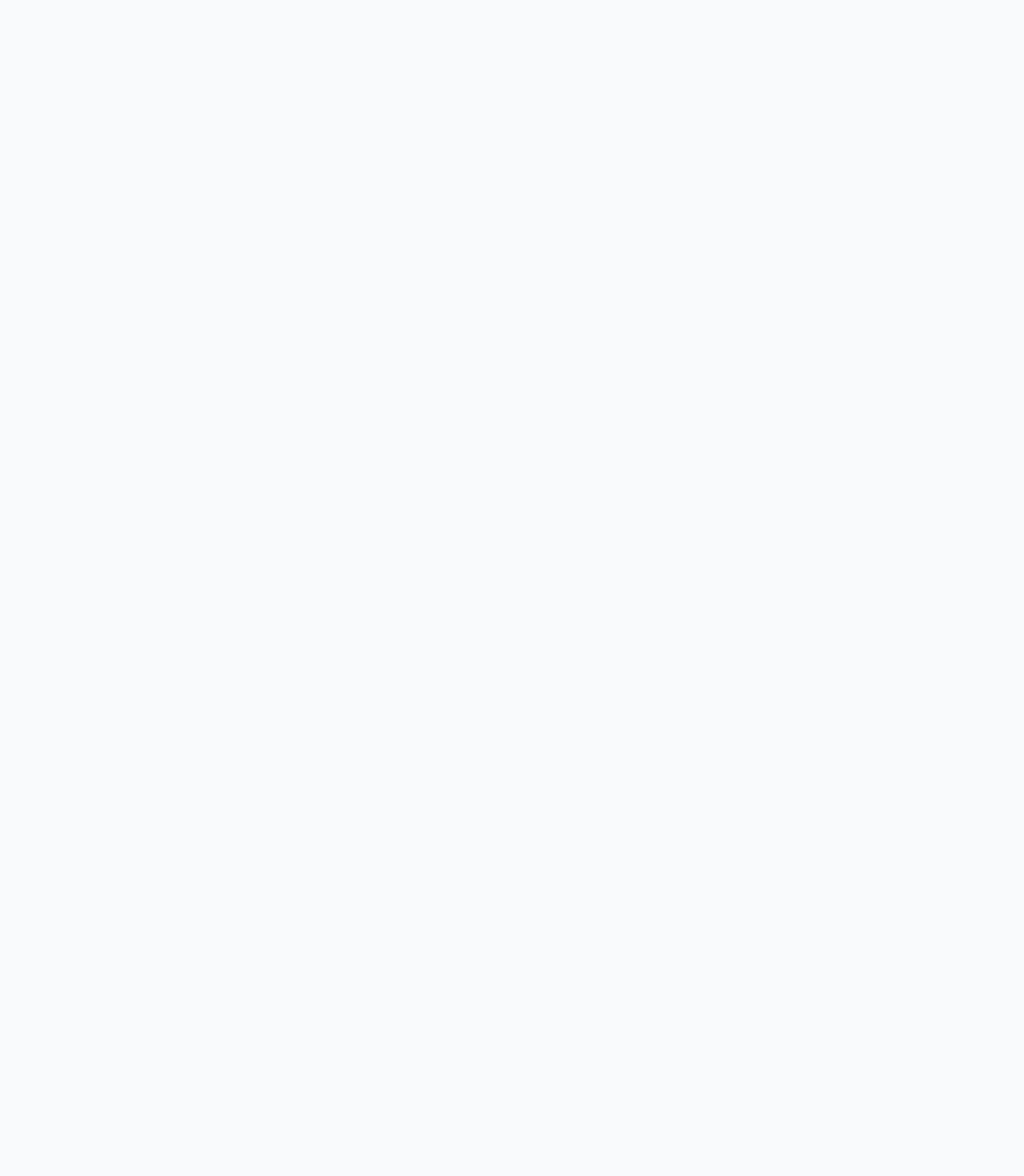
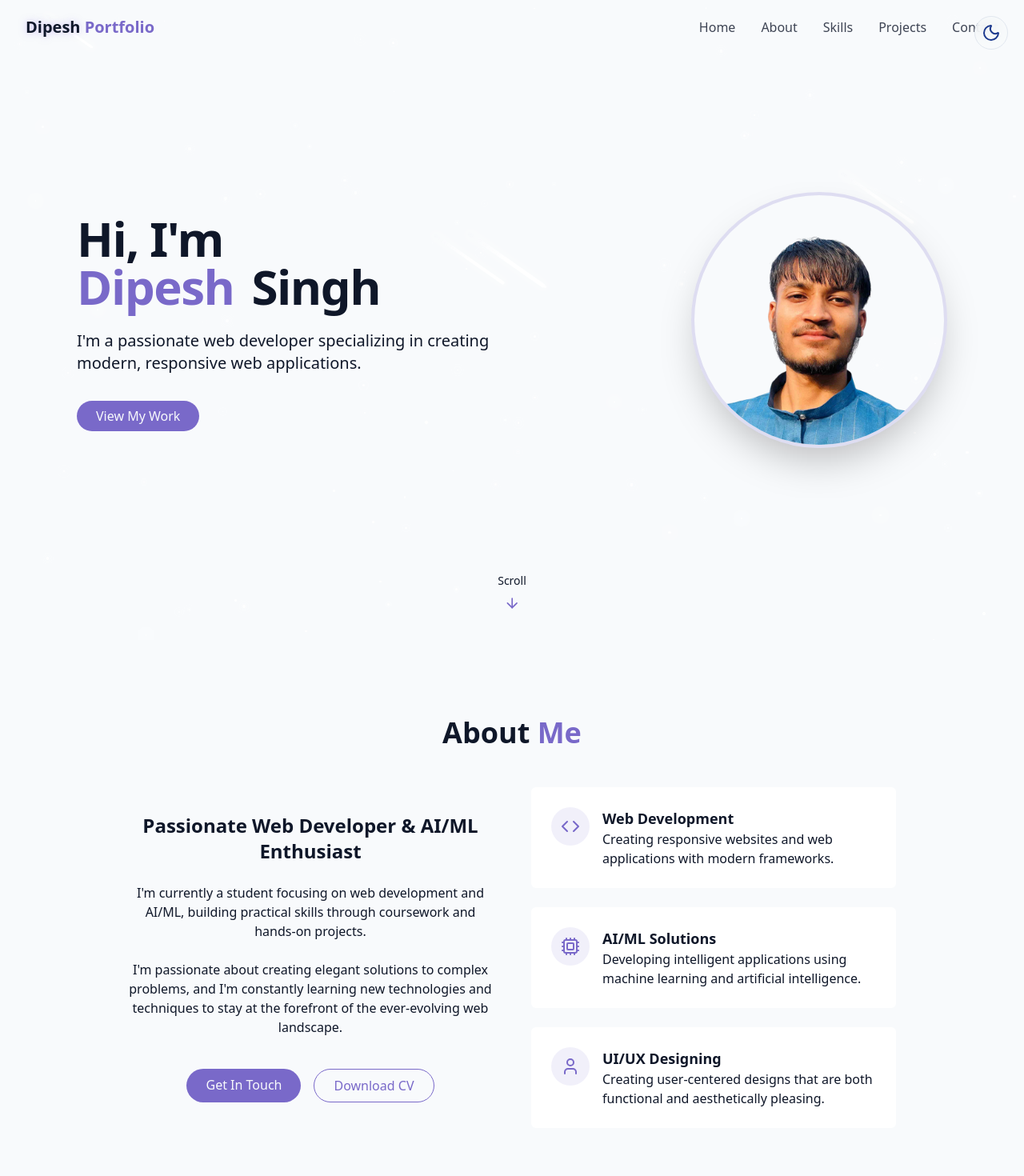
Before and after one commit to Dipu9813/dipesh-portfolio, a React (Vite) app: page / in a window 1280 px wide. Shown: the top 1470 px of the page at 80% size. Before the commit the page ends 800 px from the top, so only its background shows below. Built offline with nearby package versions, Linux system fonts and the light colour scheme.

Commit message:
done and dusted

```diff
--- a/src/App.jsx
+++ b/src/App.jsx
@@ -8,7 +8,7 @@ function App() {
   return (
     <>
     <Toaster />
-     <BrowserRouter basename="/dipesh-portfolio">
+     <BrowserRouter basename="/">
      <Routes>
       <Route index element={<Home />} />
       <Route path="*" element={<NotFound />} />
--- a/src/components/AboutSection.jsx
+++ b/src/components/AboutSection.jsx
@@ -14,9 +14,8 @@ export const AboutSection = () => {
           </h3>
 
           <p className="text-muted-foreground">
-            With over 5 years of experience in web development, I specialize
-            in creating responsive, accessible, and performant web
-            applications using modern technologies.
+            I'm currently a student focusing on web development and AI/ML,
+            building practical skills through coursework and hands-on projects.
           </p>
 
           <p className="text-muted-foreground">
--- a/src/components/ThemeToggle.jsx
+++ b/src/components/ThemeToggle.jsx
@@ -27,8 +27,8 @@ export const ThemeToggle = () => {
             setIsDarkMode(true);
         }
     };
-    return <button onClick={toggleTheme} className={cn("fixed max-sm:hidden top-5 right-5 z-50 p-2 rounded-full transition-colors duration-300",
-        "focus:outlin-hidden"
+    return <button onClick={toggleTheme} className={cn("fixed top-5 right-5 md:right-5 right-16 z-50 p-2 rounded-full transition-colors duration-300 bg-background/80 backdrop-blur-sm border border-border hover:bg-accent",
+        "focus:outline-hidden"
     )}>{isDarkMode ? (<Sun className="h-6 w-6 text-yellow-300" />)
         :
         (<Moon className="h-6 w-6 text-blue-900" />)}</button>
--- a/vite.config.js
+++ b/vite.config.js
@@ -6,7 +6,7 @@ import path from 'path'
 // https://vite.dev/config/
 export default defineConfig({
   plugins: [react(),tailwindcss()],
-  base: "/dipesh-portfolio/",
+  base: "/",
   resolve: {
     alias: {
       "@": path.resolve(__dirname, "./src"),
```
